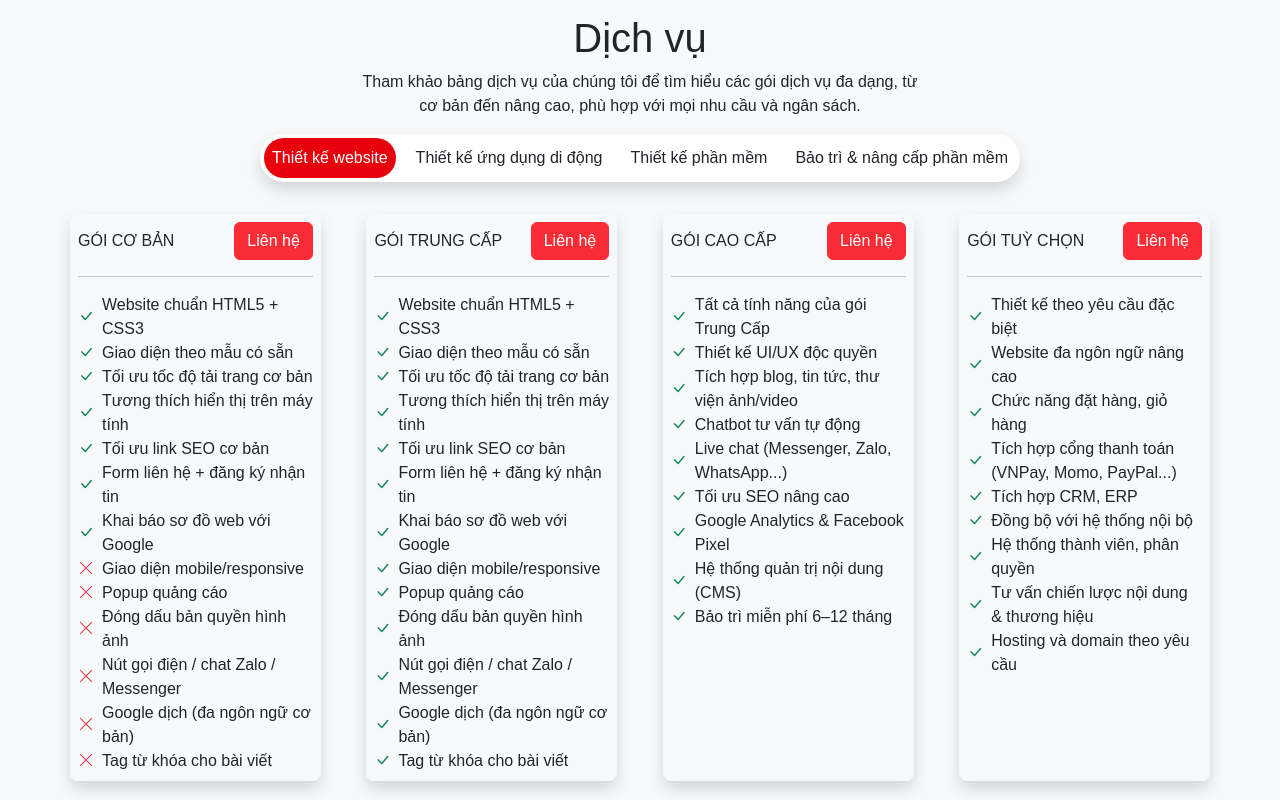
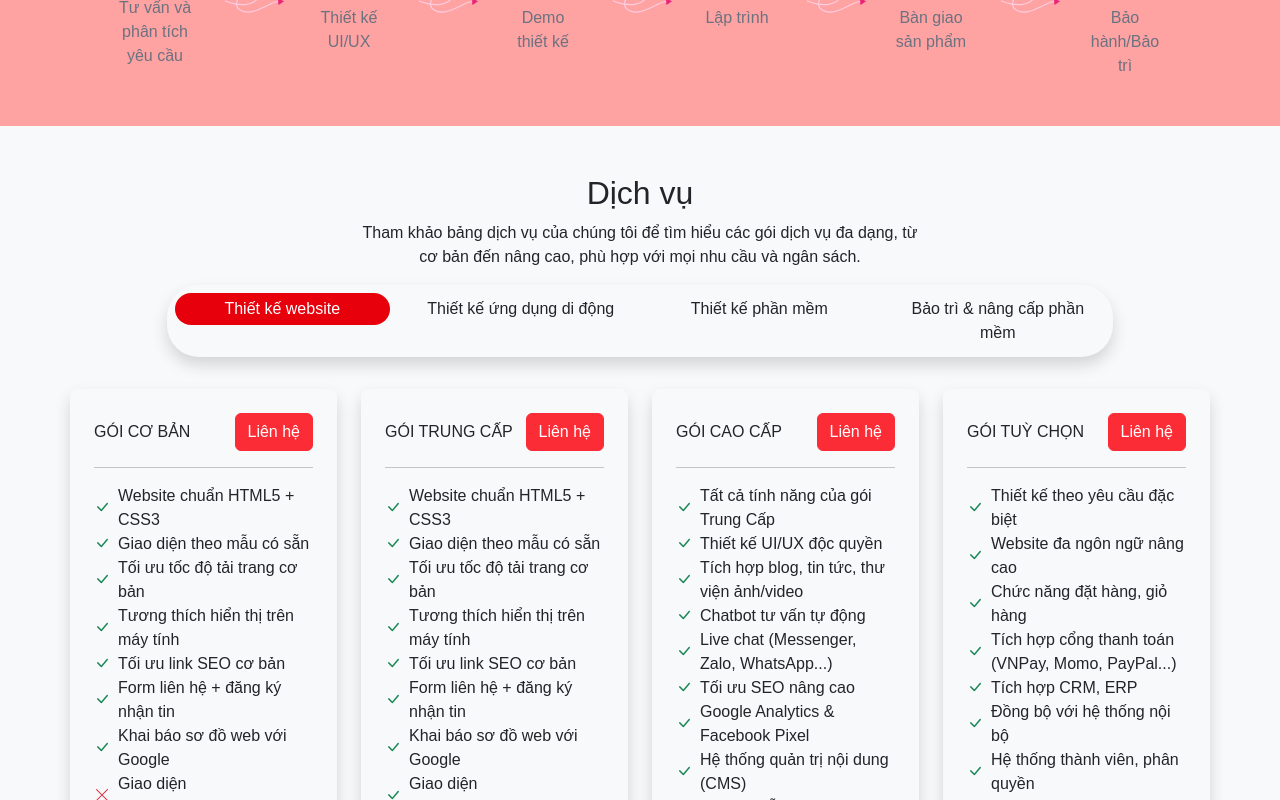
Before and after one commit to vmtri96/landing-page, a Next.js app: page / in a window 1280 px wide. Shown: the part 840-1640 px from the top of the page. Built offline with nearby package versions, Linux system fonts and the light colour scheme.

Commit message:
remove log

```diff
--- a/src/app/page.js
+++ b/src/app/page.js
@@ -1,101 +1,119 @@
-"use client"
+"use client";
 import Header from "@/components/Header";
 import { useLottie } from "lottie-react";
 import * as workflowNextStep from "@/assets/workflow-next-step.json";
 import Services from "@/components/Services";
 
-
 export default function Home() {
-
   const { View: View_1 } = useLottie({
     animationData: JSON.parse(JSON.stringify(workflowNextStep)),
     loop: true,
     autoplay: true,
     style: {
-      height: '100%',
-      width: '100%'
-    }
+      height: "100%",
+      width: "100%",
+    },
   });
   const { View: View_2 } = useLottie({
     animationData: JSON.parse(JSON.stringify(workflowNextStep)),
     loop: true,
     autoplay: true,
     style: {
-      height: '100%',
-      width: '100%'
-    }
+      height: "100%",
+      width: "100%",
+    },
   });
   const { View: View_3 } = useLottie({
     animationData: JSON.parse(JSON.stringify(workflowNextStep)),
     loop: true,
     autoplay: true,
     style: {
-      height: '100%',
-      width: '100%'
-    }
+      height: "100%",
+      width: "100%",
+    },
   });
   const { View: View_4 } = useLottie({
     animationData: JSON.parse(JSON.stringify(workflowNextStep)),
     loop: true,
     autoplay: true,
     style: {
-      height: '100%',
-      width: '100%'
-    }
+      height: "100%",
+      width: "100%",
+    },
   });
   const { View: View_5 } = useLottie({
     animationData: JSON.parse(JSON.stringify(workflowNextStep)),
     loop: true,
     autoplay: true,
     style: {
-      height: '100%',
-      width: '100%'
-    }
+      height: "100%",
+      width: "100%",
+    },
   });
 
   return (
     <div className="container-fluid">
       <Header />
-        {/* Hero section */}
-      <section className="d-flex container pt-3 pb-3 align-items-center flex-wrap justify-content-center">
+      {/* Hero section */}
+      <section className="d-flex container py-5 align-items-center flex-wrap justify-content-center">
         <div className="col-sm-12 col-lg-6 mb-lg-3 mb-xl-0">
           <div className="d-flex bg-primary text-white rounded-circle mb-3 justify-content-center align-items-center icon">
             <i className="bi bi-buildings-fill"></i>
           </div>
           <p className="text-primary fw-bold">SmartCode Solutions</p>
-          <h2 className="text-primary">Giải pháp công nghệ thông minh - SmartCode Solutions</h2>
+          <h2 className="text-primary">
+            Giải pháp công nghệ thông minh - SmartCode Solutions
+          </h2>
           <p className="text-content mb-3">
-            SmartCode Solutions mang đến giải pháp thiết kế website, ứng dụng và phần mềm chuyên nghiệp, tối ưu SEO và trải nghiệm người dùng. Hãy bắt đầu hành trình số hóa doanh nghiệp của bạn!
+            SmartCode Solutions mang đến giải pháp thiết kế website, ứng dụng và
+            phần mềm chuyên nghiệp, tối ưu SEO và trải nghiệm người dùng. Hãy
+            bắt đầu hành trình số hóa doanh nghiệp của bạn!
           </p>
           <button className="btn btn-primary">Liên hệ ngay</button>
         </div>
         <div className="col-6 mobile-hidden ps-3">
-          <img src="/images/overview.svg" alt="Hero Image" className="img-fluid" />
+          <img
+            src="/images/overview.svg"
+            alt="Hero Image"
+            className="img-fluid"
+          />
         </div>
       </section>
 
-      <section className="container-fluid bg-primary-light pt-3 pb-3">
+      <section className="container-fluid bg-primary-light py-5">
         <div className="d-flex flex-column container mb-3 align-items-center flex-wrap justify-content-center">
           <h2>Quy trình làm việc</h2>
-          <p className="text-content col-sm-12 col-lg-6 text-center">Quy trình thiết kế website, ứng dụng và phần mềm của SmartCode Solutions được xây dựng bài bản và chuyên nghiệp, từ việc tìm hiểu yêu cầu khách hàng đến triển khai và bảo trì.</p>
+          <p className="text-content col-sm-12 col-lg-6 text-center">
+            Quy trình thiết kế website, ứng dụng và phần mềm của SmartCode
+            Solutions được xây dựng bài bản và chuyên nghiệp, từ việc tìm hiểu
+            yêu cầu khách hàng đến triển khai và bảo trì.
+          </p>
         </div>
         <div className="container">
           <div className="row justify-content-center">
             <div className="col-7 col-sm-3 col-lg-2 col-xl-1">
-              <div className="bg-white rounded-circle mb-3 d-flex justify-content-center align-items-center p-3 position-relative">
-                <img src="/images/workflow-step-01.png" className="img-fluid w-100 h-100"/>
+              <div className="bg-white rounded-circle mb-3 d-flex justify-content-center align-items-center p-5 p-sm-4 p-xl-3 position-relative">
+                <img
+                  src="/images/workflow-step-01.png"
+                  className="img-fluid w-75 h-75"
+                />
                 <div className="d-flex bg-primary rounded-circle justify-content-center align-items-center badge mobile-hidden">
                   <span className="text">1</span>
                 </div>
               </div>
               <div>
-                <p className="text-content text-center">Tư vấn và phân tích yêu cầu</p>
+                <p className="text-content text-center">
+                  Tư vấn và phân tích yêu cầu
+                </p>
               </div>
             </div>
             <div className="col-1 mobile-hidden">{View_1}</div>
             <div className="col-7 col-sm-3 col-lg-2 col-xl-1">
-              <div className="bg-white rounded-circle mb-3 d-flex justify-content-center align-items-center p-3 position-relative">
-                <img src="/images/workflow-step-02.png" className="img-fluid w-100 h-100"/>
+              <div className="bg-white rounded-circle mb-3 d-flex justify-content-center align-items-center p-5 p-sm-4 p-xl-3 position-relative">
+                <img
+                  src="/images/workflow-step-02.png"
+                  className="img-fluid w-100 h-100"
+                />
                 <div className="d-flex bg-primary rounded-circle justify-content-center align-items-center badge mobile-hidden">
                   <span className="text">2</span>
                 </div>
@@ -106,8 +124,11 @@ export default function Home() {
             </div>
             <div className="col-1 mobile-hidden">{View_2}</div>
             <div className="col-7 col-sm-3 col-lg-2 col-xl-1">
-              <div className="bg-white rounded-circle mb-3 d-flex justify-content-center align-items-center p-3 position-relative">
-                <img src="/images/workflow-step-03.png" className="img-fluid w-100 h-100"/>
+              <div className="bg-white rounded-circle mb-3 d-flex justify-content-center align-items-center p-5 p-sm-4 p-xl-3 position-relative">
+                <img
+                  src="/images/workflow-step-03.png"
+                  className="img-fluid w-100 h-100"
+                />
                 <div className="d-flex bg-primary rounded-circle justify-content-center align-items-center badge mobile-hidden">
                   <span className="text">3</span>
                 </div>
@@ -118,8 +139,11 @@ export default function Home() {
             </div>
             <div className="col-1 mobile-hidden">{View_3}</div>
             <div className="col-7 col-sm-3 col-lg-2 col-xl-1">
-              <div className="bg-white rounded-circle mb-3 d-flex justify-content-center align-items-center p-3 position-relative">
-                <img src="/images/workflow-step-04.png" className="img-fluid w-100 h-100"/>
+              <div className="bg-white rounded-circle mb-3 d-flex justify-content-center align-items-center p-5 p-sm-4 p-xl-3 position-relative">
+                <img
+                  src="/images/workflow-step-04.png"
+                  className="img-fluid w-100 h-100"
+                />
                 <div className="d-flex bg-primary rounded-circle justify-content-center align-items-center badge mobile-hidden">
                   <span className="text">4</span>
                 </div>
@@ -130,8 +154,11 @@ export default function Home() {
             </div>
             <div className="col-1 mobile-hidden">{View_4}</div>
             <div className="col-7 col-sm-3 col-lg-2 col-xl-1">
-              <div className="bg-white rounded-circle mb-3 d-flex justify-content-center align-items-center p-3 position-relative">
-                <img src="/images/workflow-step-05.png" className="img-fluid w-100 h-100"/>
+              <div className="bg-white rounded-circle mb-3 d-flex justify-content-center align-items-center p-5 p-sm-4 p-xl-3 position-relative">
+                <img
+                  src="/images/workflow-step-05.png"
+                  className="img-fluid w-100 h-100"
+                />
                 <div className="d-flex bg-primary rounded-circle justify-content-center align-items-center badge mobile-hidden">
                   <span className="text">5</span>
                 </div>
@@ -142,8 +169,11 @@ export default function Home() {
             </div>
             <div className="col-1 mobile-hidden">{View_5}</div>
             <div className="col-7 col-sm-3 col-lg-2 col-xl-1">
-              <div className="bg-white rounded-circle mb-3 d-flex justify-content-center align-items-center p-3 position-relative">
-                <img src="/images/workflow-step-06.png" className="img-fluid w-100 h-100"/>
+              <div className="bg-white rounded-circle mb-3 d-flex justify-content-center align-items-center p-5 p-sm-4 p-xl-3 position-relative">
+                <img
+                  src="/images/workflow-step-06.png"
+                  className="img-fluid w-100 h-100"
+                />
                 <div className="d-flex bg-primary rounded-circle justify-content-center align-items-center badge mobile-hidden">
                   <span className="text">6</span>
                 </div>
@@ -156,7 +186,7 @@ export default function Home() {
         </div>
       </section>
 
-      <Services/>
+      <Services />
     </div>
   );
 }
--- a/src/components/Services/index.js
+++ b/src/components/Services/index.js
@@ -7,31 +7,42 @@ const Services = () => {
   const [activeTab, setActiveTab] = useState(0);
   const [tabs, setTabs] = useState(data);
 
-  console.log(tabs);
-
   return (
     <div className="container-fluid bg-light">
-      <section className="d-flex flex-column container pt-3 pb-3 align-items-center flex-wrap justify-content-center">
-        <div className="col-sm-12 col-lg-6 mb-lg-3 mb-xl-3">
-          <h1 className="text-center">Dịch vụ</h1>
+      <section className="container py-5">
+        <div className="row justify-content-center">
+          <div className="col-sm-12 col-lg-6 mb-3">
+            <h2 className="text-center">Dịch vụ</h2>
             <p className="text-center">
-            Tham khảo bảng dịch vụ của chúng tôi để tìm hiểu các gói dịch vụ đa
-            dạng, từ cơ bản đến nâng cao, phù hợp với mọi nhu cầu và ngân sách.
+              Tham khảo bảng dịch vụ của chúng tôi để tìm hiểu các gói dịch vụ
+              đa dạng, từ cơ bản đến nâng cao, phù hợp với mọi nhu cầu và ngân
+              sách.
             </p>
           </div>
+        </div>
 
-        <div className="d-flex col-sm-12 col-lg-8 mb-lg-3 mb-xl-3 bg-white rounded rounded-5 p-1 justify-content-between flex-wrap tab shadow">
+        <div className="row justify-content-center">
+          <div className="col-sm-12 col-lg-10 mb-lg-3 mb-xl-3 tab">
+            <div className="rounded rounded-5 p-2 shadow">
+              <div className="row justify-content-center">
                 {tabs.map((tab, index) => (
                   <div
                     key={index}
-              className={`col-auto ${
+                    className={`col-xs-12 col-md-6 col-xl-3`}
+                    onClick={setActiveTab.bind(null, index)}
+                  >
+                    <div
+                      className={`${
                         activeTab == index ? `active` : ``
-              } rounded rounded-5 p-2 bg-animation cursor-pointer`}
-              onClick={setActiveTab.bind(null, index)}
+                      } rounded rounded-5 bg-animation cursor-pointer p-1`}
                     >
                       <p className="text-center">{tab?.name}</p>
                     </div>
+                  </div>
                 ))}
+              </div>
+            </div>
+          </div>
         </div>
 
         {tabs.map((tab, index) => (
@@ -39,14 +50,15 @@ const Services = () => {
             key={index}
             className={`${
               index == activeTab ? `d-flex` : `d-none`
-            } flex-row container-fluid pt-3 pb-3 flex-wrap justify-content-between`}
+            } container-fluid py-3`}
           >
+            <div className="row">
               {tab.packages.map((packageItem, packageIndex) => (
                 <div
                   key={packageIndex}
-                className="col-sm-10 col-lg-3 shadow rounded rounded-3 p-2 mb-3"
-                style={{ width: "22%" }}
+                  className="col-xs-12 col-sm-6 col-xl-3 mb-4"
                 >
+                  <div className="shadow rounded rounded-3 p-4">
                     <div className="d-flex align-items-center justify-content-between">
                       <p>{packageItem?.title}</p>
                       <button className="btn btn-primary">Liên hệ</button>
@@ -66,7 +78,9 @@ const Services = () => {
                       </div>
                     ))}
                   </div>
+                </div>
               ))}
+            </div>
           </div>
         ))}
       </section>
```
Lines whose indentation alone changed are shown as unchanged.
